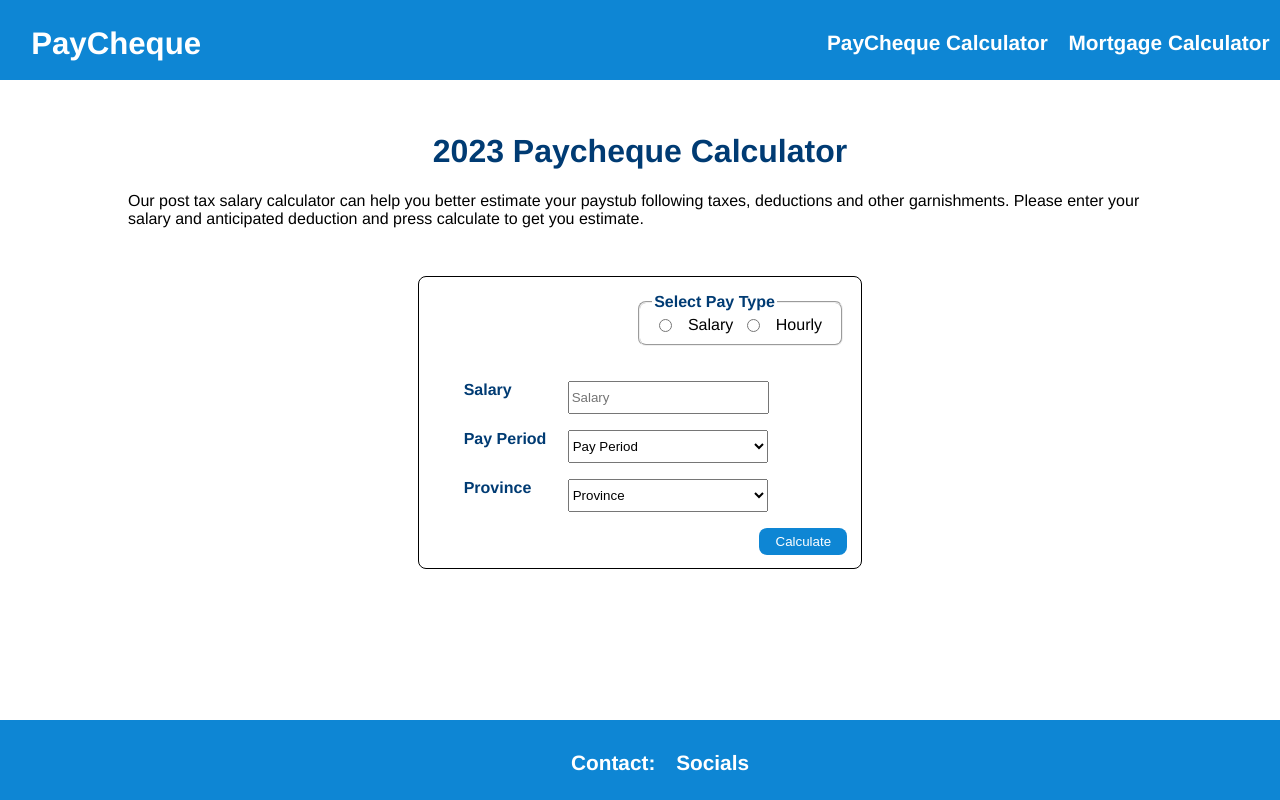
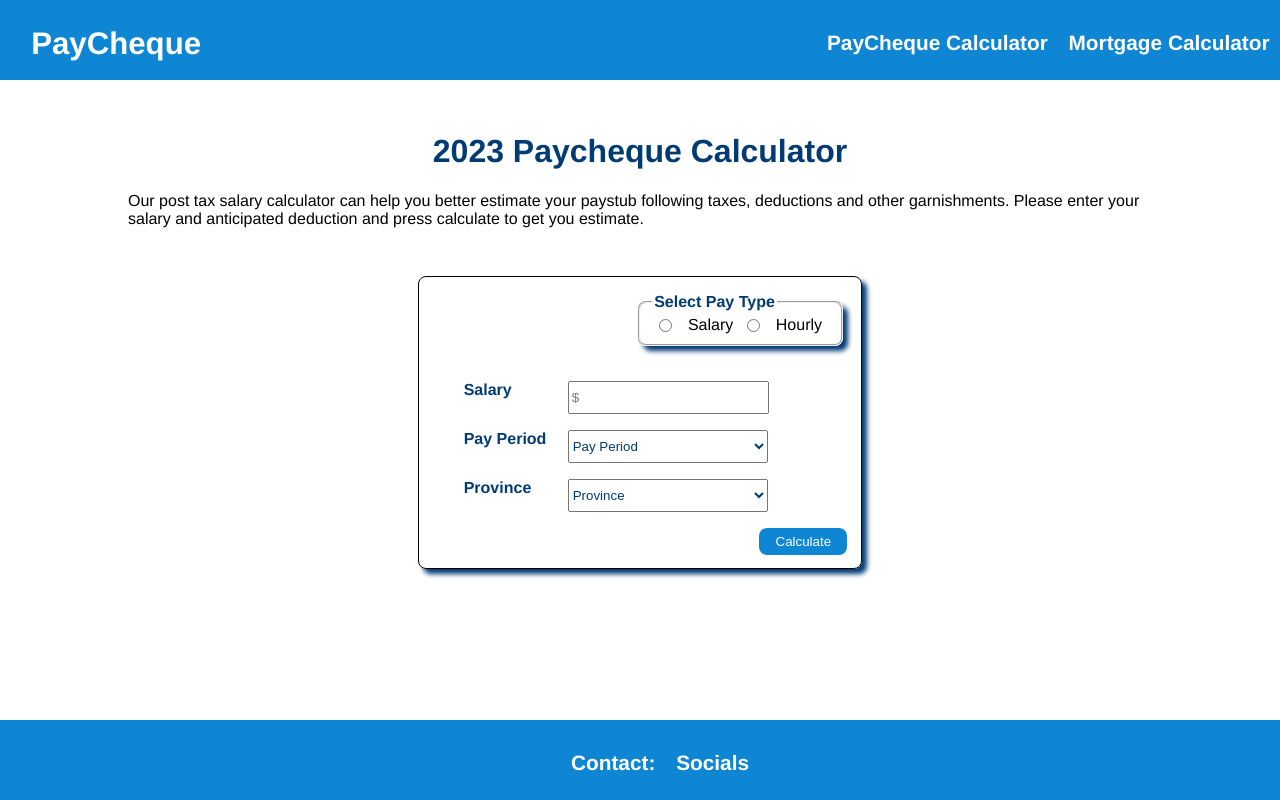
Before and after one commit to Jevaughn-W/Paycheque, a React (Create React App) app: page / in a window 1280 px wide. Built offline with nearby package versions, Linux system fonts and the light colour scheme.

Commit message:
Add a box shadow to the section and radio

```diff
--- a/src/components/form/index.jsx
+++ b/src/components/form/index.jsx
@@ -84,7 +84,7 @@ export default function Form() {
             className="form"
             type="text"
             name="Salary"
-            placeholder="Salary"
+            placeholder="$"
             onChange={event => handleUserInput(event)}
           />
         </div>
--- a/src/form-input.scss
+++ b/src/form-input.scss
@@ -13,6 +13,7 @@ $navy-blue: #003B73;
   border: 1px solid  black;
   padding : 1em;
   border-radius: 8px;
+  box-shadow: 5px 5px 5px $navy-blue;
 }
 
 form {
@@ -36,6 +37,7 @@ fieldset {
   top: 1em;
   right: 1em;
   border-radius: 8px;
+  box-shadow: 5px 5px 5px $navy-blue;
 }
 
 .radio {
@@ -76,12 +78,13 @@ label.form {
 select.form {
   width: 15em;
   height: 2.5em;
-
+  color: $navy-blue
 }
 
 input.form {
   width: 14.5em;
   height: 2.0em;
+  color: $navy-blue
 }
 
 /*Form calculate Button*/
--- a/src/form.css
+++ b/src/form.css
@@ -7,6 +7,7 @@
   border: 1px solid black;
   padding: 1em;
   border-radius: 8px;
+  box-shadow: 5px 5px 5px #003B73;
 }
 
 form {
@@ -29,6 +30,7 @@ fieldset {
   top: 1em;
   right: 1em;
   border-radius: 8px;
+  box-shadow: 5px 5px 5px #003B73;
 }
 
 .radio {
@@ -67,11 +69,13 @@ label.form {
 select.form {
   width: 15em;
   height: 2.5em;
+  color: #003B73;
 }
 
 input.form {
   width: 14.5em;
   height: 2em;
+  color: #003B73;
 }
 
 /*Form calculate Button*/
```
Also changed, not shown: 1 other file (tests, documents, lock files or other folders).
